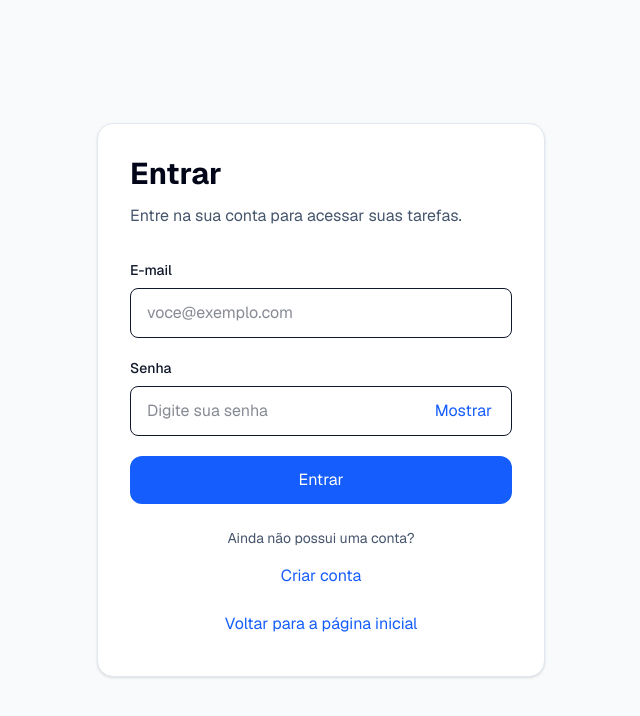
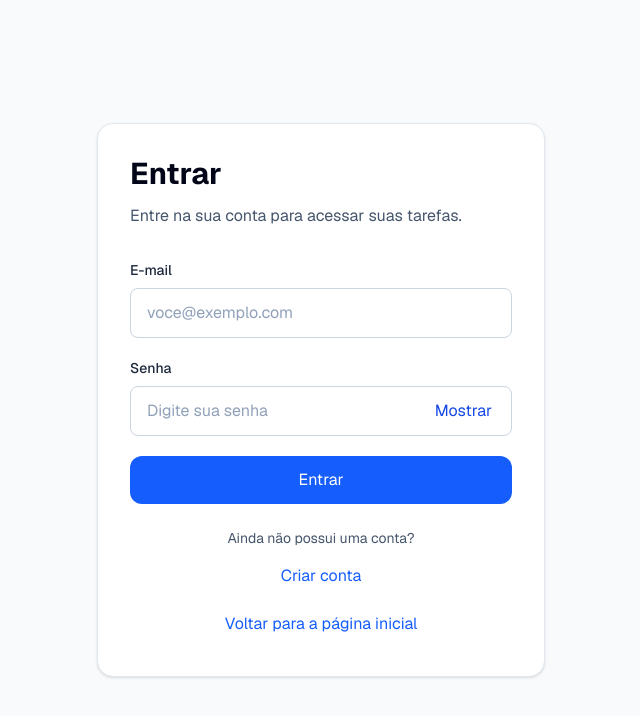
Before and after one commit to jorge-pires/projeto-kanban, a Next.js app: page /login in a window 1280 px wide. Shown: the top 716 px of the page, without its empty margins (319-959 px from the left). Built offline with nearby package versions, Linux system fonts and the light colour scheme; no server answers.

Commit message:
feat: implement credentials login

```diff
--- /dev/null
+++ b/app/login/actions.ts
@@ -0,0 +1,60 @@
+"use server";
+
+import { AuthError } from "next-auth";
+
+import { signIn } from "@/auth";
+import { loginSchema } from "@/lib/validations/auth";
+
+type LoginField = "email" | "password";
+
+export interface LoginActionState {
+  message: string;
+  errors?: Partial<Record<LoginField, string[]>>;
+}
+
+export async function authenticateUser(
+  _previousState: LoginActionState,
+  formData: FormData,
+): Promise<LoginActionState> {
+  const validation = loginSchema.safeParse({
+    email: formData.get("email"),
+    password: formData.get("password"),
+  });
+
+  if (!validation.success) {
+    return {
+      message: "Revise os campos destacados e tente novamente.",
+      errors: validation.error.flatten().fieldErrors,
+    };
+  }
+
+  const { email, password } = validation.data;
+
+  try {
+    await signIn("credentials", {
+      email,
+      password,
+      redirectTo: "/dashboard",
+    });
+  } catch (error) {
+    if (error instanceof AuthError) {
+      switch (error.type) {
+        case "CredentialsSignin":
+          return {
+            message: "E-mail ou senha incorretos.",
+          };
+
+        default:
+          return {
+            message: "Não foi possível entrar agora. Tente novamente.",
+          };
+      }
+    }
+
+    throw error;
+  }
+
+  return {
+    message: "",
+  };
+}
--- a/app/login/page.tsx
+++ b/app/login/page.tsx
@@ -1,5 +1,7 @@
 import type { Metadata } from "next";
+import { redirect } from "next/navigation";
 
+import { auth } from "@/auth";
 import { LoginForm } from "@/components/auth/login-form";
 import { ButtonLink } from "@/components/ui/button-link";
 
@@ -15,6 +17,12 @@ interface LoginPageProps {
 }
 
 export default async function LoginPage({ searchParams }: LoginPageProps) {
+  const session = await auth();
+
+  if (session?.user) {
+    redirect("/dashboard");
+  }
+
   const { registered } = await searchParams;
   const accountWasCreated = registered === "true";
 
--- a/app/register/page.tsx
+++ b/app/register/page.tsx
@@ -1,5 +1,7 @@
 import type { Metadata } from "next";
+import { redirect } from "next/navigation";
 
+import { auth } from "@/auth";
 import { RegisterForm } from "@/components/auth/register-form";
 import { ButtonLink } from "@/components/ui/button-link";
 
@@ -8,7 +10,13 @@ export const metadata: Metadata = {
   description: "Crie sua conta gratuita no TaskFlow.",
 };
 
-export default function RegisterPage() {
+export default async function RegisterPage() {
+  const session = await auth();
+
+  if (session?.user) {
+    redirect("/dashboard");
+  }
+
   return (
     <main
       id="main-content"
--- a/components/auth/login-form.tsx
+++ b/components/auth/login-form.tsx
@@ -1,61 +1,48 @@
-"use client"
+"use client";
 
-import { useState } from "react"
-import type { FormEvent } from "react"
+import { useActionState, useState } from "react";
+import { useFormStatus } from "react-dom";
 
-import { Button } from "@/components/ui/Button"
+import { authenticateUser, type LoginActionState } from "@/app/login/actions";
+import { Button } from "@/components/ui/Button";
+
+const initialState: LoginActionState = {
+  message: "",
+};
+
+function LoginSubmitButton() {
+  const { pending } = useFormStatus();
+
+  return (
+    <Button
+      type="submit"
+      variant="primary"
+      size="md"
+      className="w-full"
+      disabled={pending}
+      aria-disabled={pending}
+    >
+      {pending ? "Entrando..." : "Entrar"}
+    </Button>
+  );
+}
 
 export function LoginForm() {
-  const [email, setEmail] = useState("")
-  const [password, setPassword] = useState("")
-  const [error, setError] = useState("")
-  const [successMessage, setSuccessMessage] =
-    useState("")
-  const [isPasswordVisible, setIsPasswordVisible] =
-    useState(false)
+  const [state, formAction] = useActionState(authenticateUser, initialState);
 
-  function handleSubmit(
-    event: FormEvent<HTMLFormElement>
-  ) {
-    event.preventDefault()
+  const [isPasswordVisible, setIsPasswordVisible] = useState(false);
 
-    setError("")
-    setSuccessMessage("")
-
-    if (!email || !password) {
-      setError("Preencha todos os campos.")
-      return
-    }
-
-    if (password.length < 6) {
-      setError(
-        "A senha deve ter pelo menos 6 caracteres."
-      )
-      return
-    }
-
-    setSuccessMessage(
-      "Formulário validado. A autenticação será conectada em uma próxima etapa."
-    )
+  function togglePasswordVisibility() {
+    setIsPasswordVisible((previousState) => !previousState);
   }
 
-  function togglePasswordVisibility() {
-    setIsPasswordVisible(
-      (previousState) => !previousState
-    )
-  }
+  const emailError = state.errors?.email?.[0];
+  const passwordError = state.errors?.password?.[0];
 
   return (
-    <form
-      onSubmit={handleSubmit}
-      className="mt-8 flex flex-col gap-5"
-      noValidate
-    >
+    <form action={formAction} noValidate className="mt-8 flex flex-col gap-5">
       <div className="flex flex-col gap-2">
-        <label
-          htmlFor="email"
-          className="text-sm font-medium"
-        >
+        <label htmlFor="email" className="text-sm font-medium text-slate-800">
           E-mail
         </label>
 
@@ -63,24 +50,26 @@ export function LoginForm() {
           id="email"
           name="email"
           type="email"
-          value={email}
-          onChange={(event) =>
-            setEmail(event.target.value)
-          }
+          autoComplete="email"
+          inputMode="email"
           placeholder="voce@exemplo.com"
-          autoComplete="email"
-          aria-describedby={
-            error ? "login-error" : undefined
-          }
           required
-          className="rounded-lg border px-4 py-3 outline-none transition focus:border-blue-600 focus:ring-2 focus:ring-blue-100"
+          aria-invalid={Boolean(emailError)}
+          aria-describedby={emailError ? "login-email-error" : undefined}
+          className="rounded-lg border border-slate-300 px-4 py-3 outline-none transition placeholder:text-slate-400 focus:border-blue-600 focus:ring-2 focus:ring-blue-100 aria-invalid:border-red-600 aria-invalid:ring-red-100"
         />
+
+        {emailError && (
+          <p id="login-email-error" className="text-sm text-red-700">
+            {emailError}
+          </p>
+        )}
       </div>
 
       <div className="flex flex-col gap-2">
         <label
           htmlFor="password"
-          className="text-sm font-medium"
+          className="text-sm font-medium text-slate-800"
         >
           Senha
         </label>
@@ -89,69 +78,48 @@ export function LoginForm() {
           <input
             id="password"
             name="password"
-            type={
-              isPasswordVisible
-                ? "text"
-                : "password"
+            type={isPasswordVisible ? "text" : "password"}
+            autoComplete="current-password"
+            placeholder="Digite sua senha"
+            required
+            minLength={8}
+            maxLength={72}
+            aria-invalid={Boolean(passwordError)}
+            aria-describedby={
+              passwordError ? "login-password-error" : undefined
             }
-            value={password}
-            onChange={(event) =>
-              setPassword(event.target.value)
-            }
-            placeholder="Digite sua senha"
-            autoComplete="current-password"
-            aria-describedby={
-              error ? "login-error" : undefined
-            }
-            required
-            minLength={6}
-            className="w-full rounded-lg border px-4 py-3 pr-24 outline-none transition focus:border-blue-600 focus:ring-2 focus:ring-blue-100"
+            className="w-full rounded-lg border border-slate-300 px-4 py-3 pr-24 outline-none transition placeholder:text-slate-400 focus:border-blue-600 focus:ring-2 focus:ring-blue-100 aria-invalid:border-red-600 aria-invalid:ring-red-100"
           />
 
           <button
             type="button"
             onClick={togglePasswordVisibility}
-            aria-label={
-              isPasswordVisible
-                ? "Ocultar senha"
-                : "Mostrar senha"
-            }
-            className="absolute right-3 top-1/2 -translate-y-1/2 rounded-md px-2 py-1 text-sm font-medium text-blue-600 transition hover:bg-blue-50 focus:outline-none focus:ring-2 focus:ring-blue-600"
+            aria-label={isPasswordVisible ? "Ocultar senha" : "Mostrar senha"}
+            aria-pressed={isPasswordVisible}
+            className="absolute right-3 top-1/2 -translate-y-1/2 rounded-md px-2 py-1 text-sm font-medium text-blue-700 transition hover:bg-blue-50 focus:outline-none focus:ring-2 focus:ring-blue-600 focus:ring-offset-2"
           >
-            {isPasswordVisible
-              ? "Ocultar"
-              : "Mostrar"}
+            {isPasswordVisible ? "Ocultar" : "Mostrar"}
           </button>
         </div>
+
+        {passwordError && (
+          <p id="login-password-error" className="text-sm text-red-700">
+            {passwordError}
+          </p>
+        )}
       </div>
 
-      {error && (
+      {state.message && (
         <p
-          id="login-error"
           role="alert"
+          aria-live="polite"
           className="rounded-lg bg-red-50 px-4 py-3 text-sm text-red-700"
         >
-          {error}
+          {state.message}
         </p>
       )}
 
-      {successMessage && (
-        <p
-          role="status"
-          className="rounded-lg bg-green-50 px-4 py-3 text-sm text-green-700"
-        >
-          {successMessage}
-        </p>
-      )}
-
-      <Button
-        type="submit"
-        variant="primary"
-        size="md"
-        className="w-full"
-      >
-        Entrar
-      </Button>
+      <LoginSubmitButton />
     </form>
-  )
+  );
 }
```
